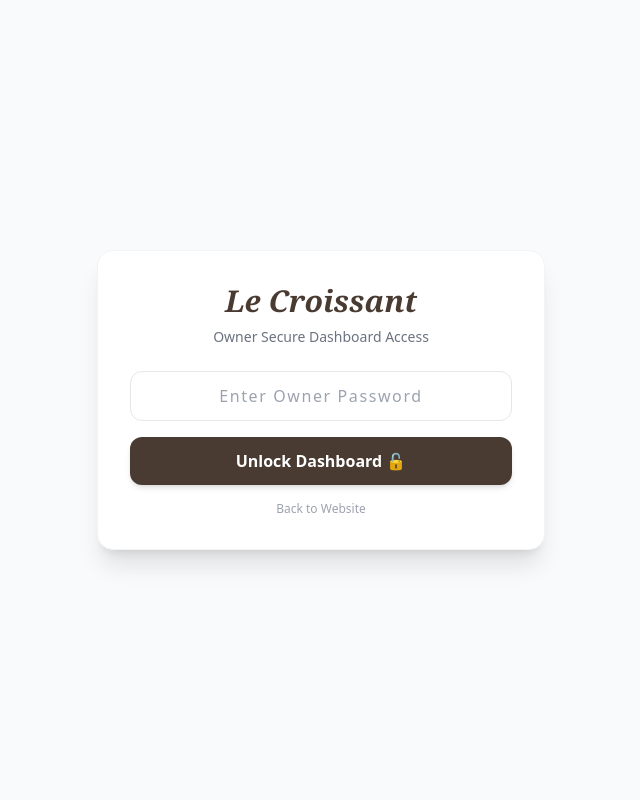
After one commit to Falakshekh/le-croissant-cafe, a Flask app: page /dashboard in a window 1280 px wide. The commit adds this page. Shown: the whole page, without its empty margins (319-959 px from the left). Run offline with Flask 3, Linux system fonts and the light colour scheme; some libraries are stand-ins or nearby versions.

Commit message:
Added dashboard for live logs

```diff
--- a/app.py
+++ b/app.py
@@ -128,6 +128,46 @@ def check_booking_api():
 
     results = [{"seat": r[0], "date": r[1], "time": r[2]} for r in rows]
     return jsonify({"status": "success", "data": results})
+from flask import render_template, request, redirect, url_for, flash
+
+# OWNER DASHBOARD ROUTE (Password Protected)
+@app.route('/dashboard', methods=['GET', 'POST'])
+def admin_dashboard():
+    # Default password for owner
+    OWNER_PASSWORD = "admin123"
+    authenticated = False
+    error = None
+
+    if request.method == 'POST':
+        entered_password = request.form.get('password')
+        if entered_password == OWNER_PASSWORD:
+            authenticated = True
+        else:
+            error = "Invalid Password! Only Owner can access."
+
+    # Agar password sahi hai ya session validated hai (Testing ke liye POST check)
+    if authenticated or request.args.get('login') == 'true':
+        conn = sqlite3.connect('cafe_database.db')
+        cursor = conn.cursor()
+
+        # 1. Saari Bookings fetch karo
+        cursor.execute("SELECT * FROM bookings ORDER BY id DESC")
+        bookings = cursor.fetchall()
+
+        # 2. Saare Orders, Ratings aur Check-out times fetch karo
+        cursor.execute("SELECT * FROM orders ORDER BY id DESC")
+        orders = cursor.fetchall()
+
+        # 3. Saare Customers fetch karo
+        cursor.execute("SELECT * FROM users ORDER BY id DESC")
+        customers = cursor.fetchall()
+
+        conn.close()
+
+        return render_template('dashboard.html', authenticated=True, bookings=bookings, orders=orders, customers=customers)
+
+    return render_template('dashboard.html', authenticated=False, error=error)
+
 
 if __name__ == '__main__':
     port = int(os.environ.get("PORT", 5000))
--- a/init_db.py
+++ b/init_db.py
@@ -3,7 +3,8 @@ import sqlite3
 def init_db():
     conn = sqlite3.connect('cafe_database.db')
     cursor = conn.cursor()
-
+    cursor.execute("DROP TABLE IF EXISTS bookings")
+    cursor.execute("DROP TABLE IF EXISTS orders")
     # 1. Users Table
     cursor.execute('''
     CREATE TABLE IF NOT EXISTS users (
@@ -45,6 +46,7 @@ def init_db():
     )''')
 
     cursor.execute("SELECT COUNT(*) FROM menu")
+
     if cursor.fetchone()[0] == 0:
         menu_items = [
             ('Crisp Berry Croissant', 'bakery', 250.00,
--- /dev/null
+++ b/templates/dashboard.html
@@ -0,0 +1,113 @@
+<!DOCTYPE html>
+<html lang="en">
+<head>
+    <meta charset="UTF-8">
+    <meta name="viewport" content="width=device-width, initial-scale=1.0">
+    <title>Le Croissant - Owner Dashboard</title>
+    <script src="https://cdn.tailwindcss.com"></script>
+    <style>
+        .bg-premium { background-color: #4A3B32; }
+        .text-premium { color: #4A3B32; }
+    </style>
+</head>
+<body class="bg-gray-50 min-h-screen font-sans">
+
+    {% if not authenticated %}
+    <div class="flex items-center justify-center min-h-screen px-4">
+        <div class="bg-white p-8 rounded-2xl shadow-xl max-w-md w-full border border-gray-100 text-center">
+            <div class="text-3xl font-serif italic font-bold text-premium mb-2">Le Croissant</div>
+            <p class="text-gray-500 text-sm mb-6">Owner Secure Dashboard Access</p>
+
+            {% if error %}
+            <div class="bg-red-50 text-red-600 text-sm p-3 rounded-lg mb-4 font-medium">{{ error }}</div>
+            {% endif %}
+
+            <form action="/dashboard" method="POST" class="space-y-4">
+                <input type="password" name="password" placeholder="Enter Owner Password" required
+                    class="w-full px-4 py-3 border border-gray-200 rounded-xl focus:outline-none focus:ring-2 focus:ring-[#4A3B32] transition text-center tracking-widest">
+                <button type="submit" class="w-full bg-premium text-white py-3 rounded-xl font-semibold shadow-md hover:bg-opacity-90 transition">
+                    Unlock Dashboard 🔓
+                </button>
+            </form>
+            <a href="/" class="block mt-4 text-xs text-gray-400 hover:underline">Back to Website</a>
+        </div>
+    </div>
+    {% else %}
+
+    <header class="bg-premium text-white py-6 px-8 shadow-md flex justify-between items-center">
+        <div>
+            <h1 class="text-2xl font-serif italic font-bold">Le Croissant - Live Cafe Logs</h1>
+            <p class="text-xs opacity-70">Real-time SQL Database Monitoring</p>
+        </div>
+        <a href="/dashboard" class="bg-white text-premium px-4 py-2 rounded-lg text-xs font-bold uppercase tracking-wider shadow hover:bg-gray-100 transition">Logout / Lock</a>
+    </header>
+
+    <main class="max-w-7xl mx-auto px-4 py-10 space-y-12">
+
+        <div class="bg-white p-6 rounded-2xl shadow-sm border border-gray-100">
+            <h2 class="text-xl font-bold text-premium mb-4 flex items-center gap-2">🍽️ Customer Orders & Ratings</h2>
+            <div class="overflow-x-auto">
+                <table class="w-full text-left border-collapse">
+                    <thead>
+                        <tr class="bg-gray-100 text-premium uppercase text-xs tracking-wider">
+                            <th class="p-4 rounded-l-lg">ID</th>
+                            <th class="p-4">Customer Name</th>
+                            <th class="p-4">Items Ordered</th>
+                            <th class="p-4">Rating Given</th>
+                            <th class="p-4 rounded-r-lg">Check-Out Time</th>
+                        </tr>
+                    </thead>
+                    <tbody class="text-sm divide-y divide-gray-100">
+                        {% for order in orders %}
+                        <tr class="hover:bg-gray-50 transition">
+                            <td class="p-4 font-bold text-gray-400">#{{ order[0] }}</td>
+                            <td class="p-4 font-semibold text-gray-800">{{ order[1] }}</td>
+                            <td class="p-4 text-gray-600">{{ order[2] }}</td>
+                            <td class="p-4 text-amber-500 font-bold">
+                                {% for i in range(order[3]) %}⭐{% endfor %} ({{ order[3] }}/5)
+                            </td>
+                            <td class="p-4 text-gray-500 font-mono">{{ order[4] }}</td>
+                        </tr>
+                        {% else %}
+                        <tr><td colspan="5" class="p-4 text-center text-gray-400">No orders or ratings submitted yet.</td></tr>
+                        {% endfor %}
+                    </tbody>
+                </table>
+            </div>
+        </div>
+
+        <div class="bg-white p-6 rounded-2xl shadow-sm border border-gray-100">
+            <h2 class="text-xl font-bold text-premium mb-4 flex items-center gap-2">📅 Advance Slot Bookings</h2>
+            <div class="overflow-x-auto">
+                <table class="w-full text-left border-collapse">
+                    <thead>
+                        <tr class="bg-gray-100 text-premium uppercase text-xs tracking-wider">
+                            <th class="p-4 rounded-l-lg">ID</th>
+                            <th class="p-4">Customer Name</th>
+                            <th class="p-4">Seat/Table No.</th>
+                            <th class="p-4">Date</th>
+                            <th class="p-4 rounded-r-lg">Arrival Time</th>
+                        </tr>
+                    </thead>
+                    <tbody class="text-sm divide-y divide-gray-100">
+                        {% for booking in bookings %}
+                        <tr class="hover:bg-gray-50 transition">
+                            <td class="p-4 font-bold text-gray-400">#{{ booking[0] }}</td>
+                            <td class="p-4 font-semibold text-gray-800">{{ booking[1] }}</td>
+                            <td class="p-4 font-medium text-indigo-600">Table {{ booking[2] }}</td>
+                            <td class="p-4 text-gray-600">{{ booking[3] }}</td>
+                            <td class="p-4 text-gray-500 font-mono">{{ booking[4] }}</td>
+                        </tr>
+                        {% else %}
+                        <tr><td colspan="5" class="p-4 text-center text-gray-400">No table slots booked yet.</td></tr>
+                        {% endfor %}
+                    </tbody>
+                </table>
+            </div>
+        </div>
+
+    </main>
+    {% endif %}
+
+</body>
+</html>
```
Also changed, not shown: templates/index.html (+4 -3 lines).
